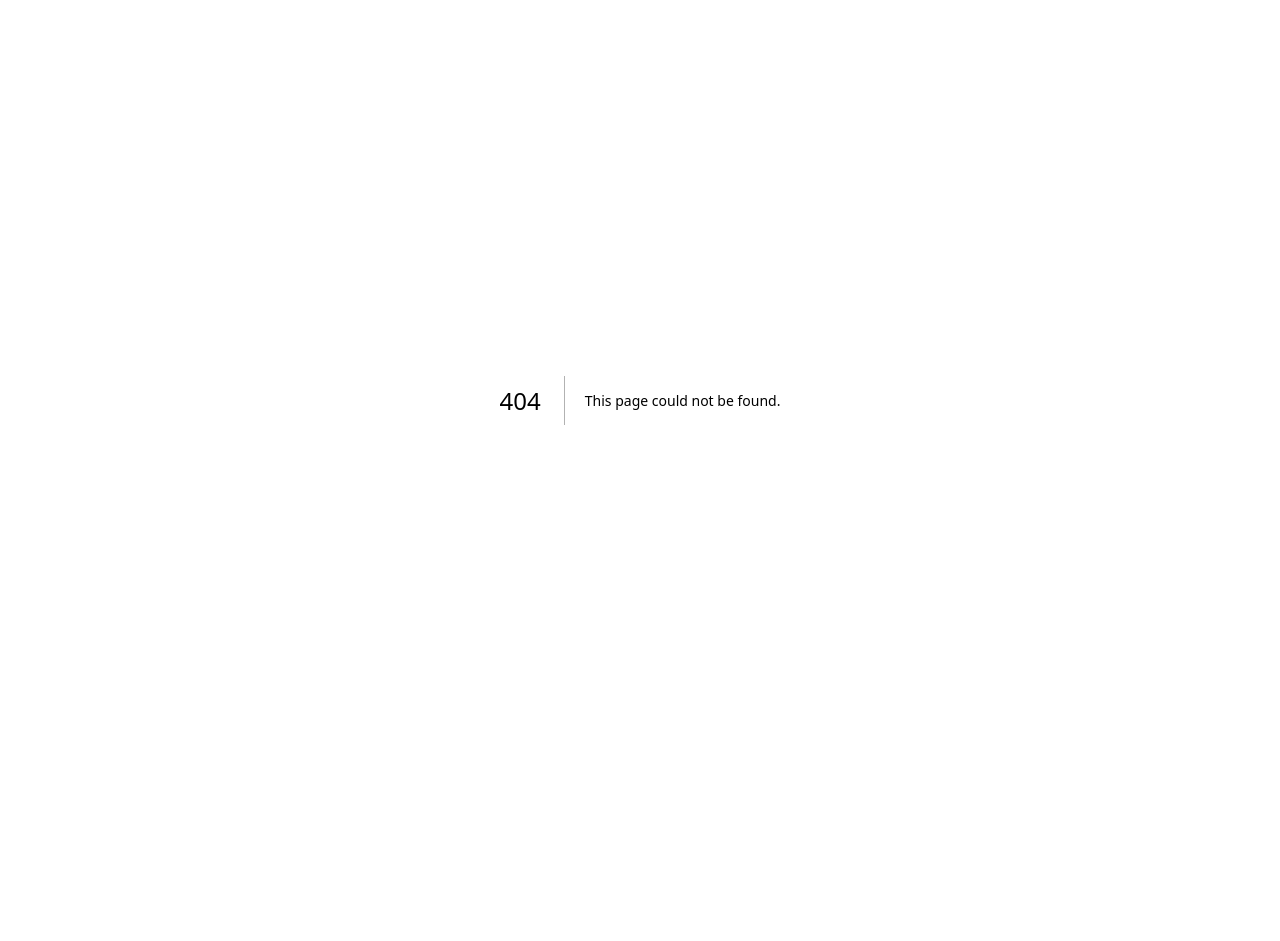
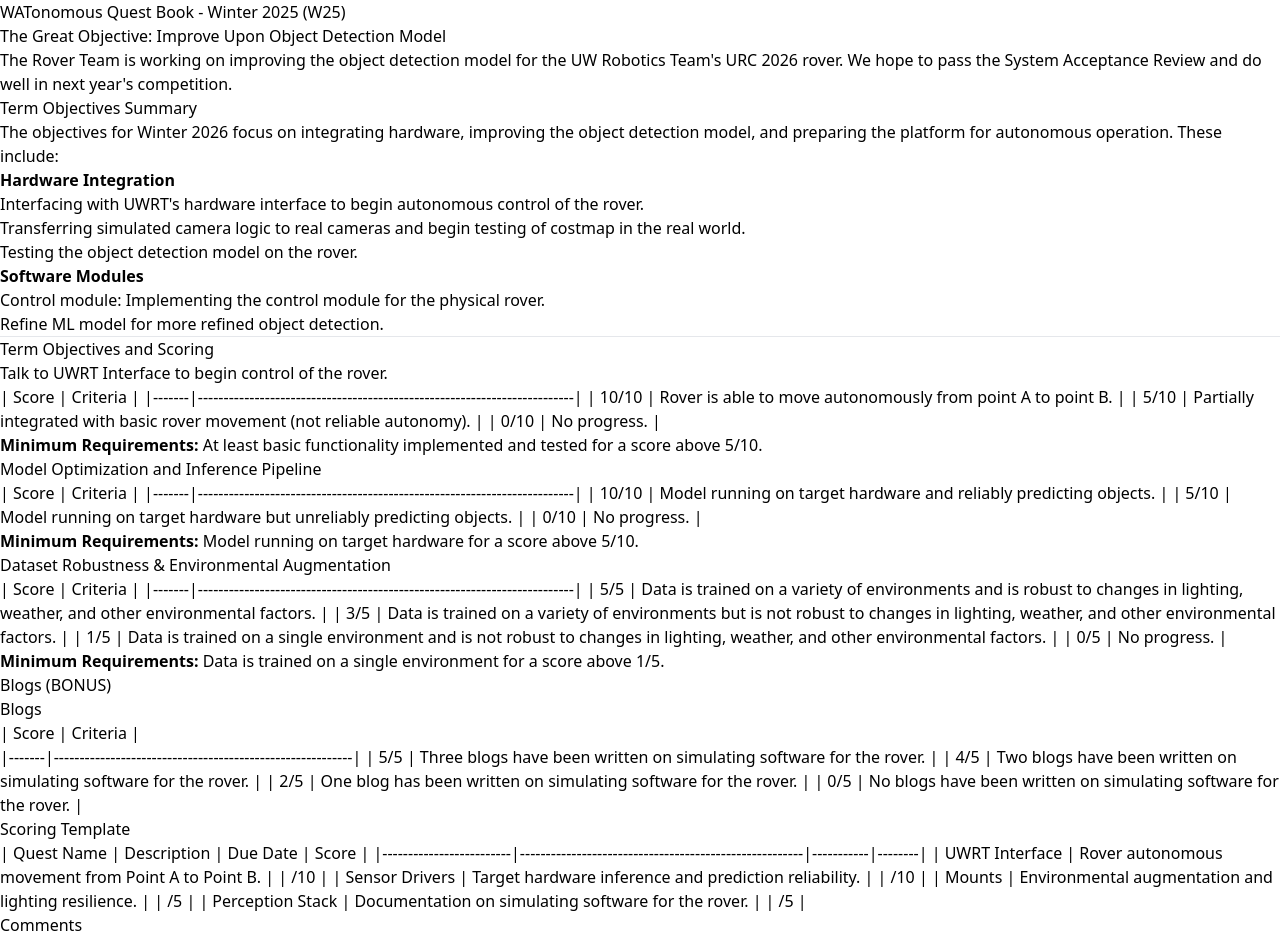
Before and after one commit to WATonomous/wato_wiki, a Next.js app: page /quest_books/w26_rover_quests in a window 1280 px wide. Before the commit this address had no page. Shown: the top 941 px of the page. Before the commit the page ends 800 px from the top, so only its background shows below. Built offline with nearby package versions, Linux system fonts and the light colour scheme.

Commit message:
Create Winter 26 Rover Quests

```diff
--- /dev/null
+++ b/pages/quest_books/w26_rover_quests.mdx
@@ -0,0 +1,76 @@
+# WATonomous Quest Book - Winter 2025 (W25)
+
+## The Great Objective: Improve Upon Object Detection Model
+
+The Rover Team is working on improving the object detection model for the [UW Robotics Team](https://github.com/uwrobotics)'s [URC 2026](https://urc.marssociety.org/home/requirements-guidelines) rover. We hope to pass the [System Acceptance Review](https://urc.marssociety.org/home/requirements-guidelines/system-acceptance-review) and do well in next year's competition.
+
+## Term Objectives Summary
+
+The objectives for Winter 2026 focus on integrating hardware, improving the object detection model, and preparing the platform for autonomous operation. These include:
+
+1. **Hardware Integration**
+   - Interfacing with UWRT's hardware interface to begin autonomous control of the rover.
+   - Transferring simulated camera logic to real cameras and begin testing of costmap in the real world.
+   - Testing the object detection model on the rover.
+
+2. **Software Modules**
+   - Control module: Implementing the control module for the physical rover.
+   - Refine ML model for more refined object detection.
+
+---
+
+### Term Objectives and Scoring
+
+1. Talk to UWRT Interface to begin control of the rover.
+
+| Score | Criteria                                                                 |
+|-------|-------------------------------------------------------------------------|
+| 10/10 | Rover is able to move autonomously from point A to point B. |
+| 5/10  | Partially integrated with basic rover movement (not reliable autonomy). |
+| 0/10  | No progress.                                                            |
+
+**Minimum Requirements:** At least basic functionality implemented and tested for a score above 5/10.
+
+2. Model Optimization and Inference Pipeline
+
+| Score | Criteria                                                                 |
+|-------|-------------------------------------------------------------------------|
+| 10/10 | Model running on target hardware and reliably predicting objects. |
+| 5/10  | Model running on target hardware but unreliably predicting objects. |
+| 0/10  | No progress.                                                            |
+
+**Minimum Requirements:** Model running on target hardware for a score above 5/10.
+
+3. Dataset Robustness & Environmental Augmentation
+
+| Score | Criteria                                                                 |
+|-------|-------------------------------------------------------------------------|
+| 5/5   | Data is trained on a variety of environments and is robust to changes in lighting, weather, and other environmental factors. |
+| 3/5   | Data is trained on a variety of environments but is not robust to changes in lighting, weather, and other environmental factors. |
+| 1/5   | Data is trained on a single environment and is not robust to changes in lighting, weather, and other environmental factors. |
+| 0/5   | No progress.                                                            |
+
+**Minimum Requirements:** Data is trained on a single environment for a score above 1/5.
+
+### Blogs (BONUS)
+4. Blogs
+
+| Score |                       Criteria                            |
+|-------|----------------------------------------------------------|
+| 5/5 | Three blogs have been written on simulating software for the rover. |
+| 4/5 | Two blogs have been written on simulating software for the rover. |
+| 2/5 | One blog has been written on simulating software for the rover. |
+| 0/5  | No blogs have been written on simulating software for the rover. |
+---
+
+### Scoring Template
+
+| Quest Name              | Description                                           | Due Date  | Score  |
+|-------------------------|-------------------------------------------------------|-----------|--------|
+| UWRT Interface             | Rover autonomous movement from Point A to Point B. | | /10       |
+| Sensor Drivers          | Target hardware inference and prediction reliability.  | |  /10      |
+| Mounts                 | Environmental augmentation and lighting resilience.      | |  /5      |
+| Perception Stack        | Documentation on simulating software for the rover.         | |  /5    |
+
+### Comments
+This term was heavily influenced by a struggle to get pre-commit working as well as issues later in the term when it came to building and testing the project.
```
